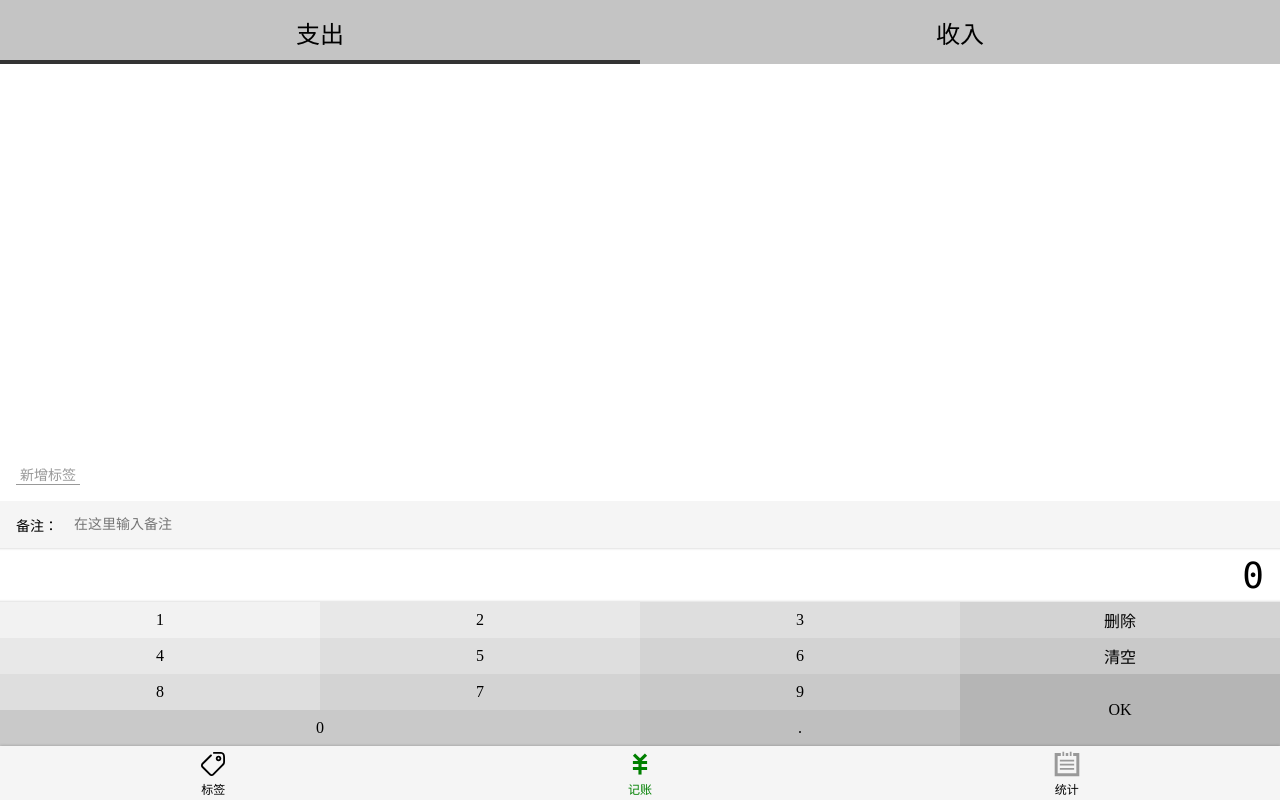
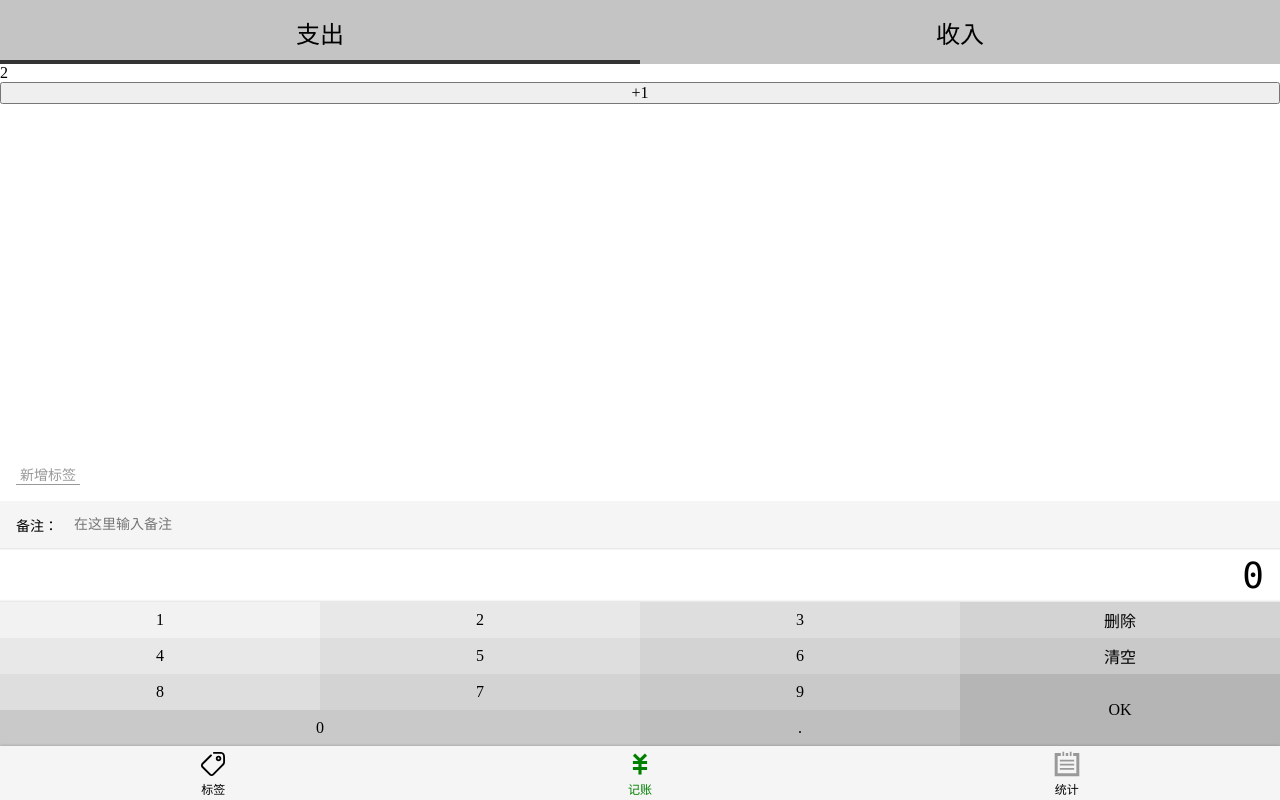
Before and after one commit to Fanrongrong-123/couney, a Vue app: page /#/Money in a window 1280 px wide. Built offline with nearby package versions, Linux system fonts and the light colour scheme.

Commit message:
解决调用外部函数传值只传一次的问题

```diff
--- a/src/App.vue
+++ b/src/App.vue
@@ -3,6 +3,19 @@
     <router-view/><!--    路由显示位置-->
   </div>
 </template>
+
+<script lang="js">
+import store from '@/store/index2'
+
+export default {
+  data () {
+    return {
+      store: store // 告诉VUE监听store
+    }
+  }
+}
+
+</script>
 
 <style lang="scss">
 @import "~@/assets/style/reset.scss";
--- a/src/store/index2.ts
+++ b/src/store/index2.ts
@@ -2,6 +2,11 @@ import recordStore from '@/store/recordStore'
 import tagStore from '@/store/tagStore'
 
 const store = {
+  count: 2,
+  addCount () {
+    this.count += 1
+    console.log('index2.count：' + `${this.count}`)
+  },
   ...recordStore,
   ...tagStore
 }
--- a/src/views/EditLabel.vue
+++ b/src/views/EditLabel.vue
@@ -7,7 +7,7 @@
     </div>
     <div class="from-item">
       <FromItem :value="tag.name"
-                field-name="标签名" placeholder="请输入标签名"
+                field-name="编辑标签：" placeholder="请输入标签名"
                 @update:value="updateTag"/>
     </div>
     <div class="button-wrapper">
--- a/src/views/Money.vue
+++ b/src/views/Money.vue
@@ -7,6 +7,8 @@
               class="item"
     />
     <Tags @update:value="onUpdateTags"/>
+    <button @click="add"> +1</button>
+    {{ count }}
     <Types :value.sync="record.type"/>
   </Layout>
 </template>
@@ -26,10 +28,19 @@ import { Component } from 'vue-property-decorator'
     Tags,
     FromItem,
     NumberPad
+  },
+  computed: { // computed功能，当里面的值变化时就会更新外面的值
+    count () {
+      return store.count
+    },
+    recordList () {
+      return store.recordList // 传的对象（地址）
+    }
+
   }
 })
 export default class Money extends Vue {
-  recordList = store.recordList;
+  // count = store.count; //传值，只一开始传了一次（只获取一次），所以直接调用store.addCount()，money的count不会变化
 
   record: RecordItem = {
     notes: '',
@@ -37,6 +48,8 @@ export default class Money extends Vue {
     type: '-',
     amount: ''
   };
+
+  count: any;
 
   onUpdateNotes (value: string) {
     this.record.notes = value
@@ -53,6 +66,11 @@ export default class Money extends Vue {
   saveRecord () {
     store.createRecord(this.record)
   }
+
+  add () {
+    store.addCount()
+    console.log('money.count：' + `${this.count}`)
+  }
 }
 
 </script>
```
